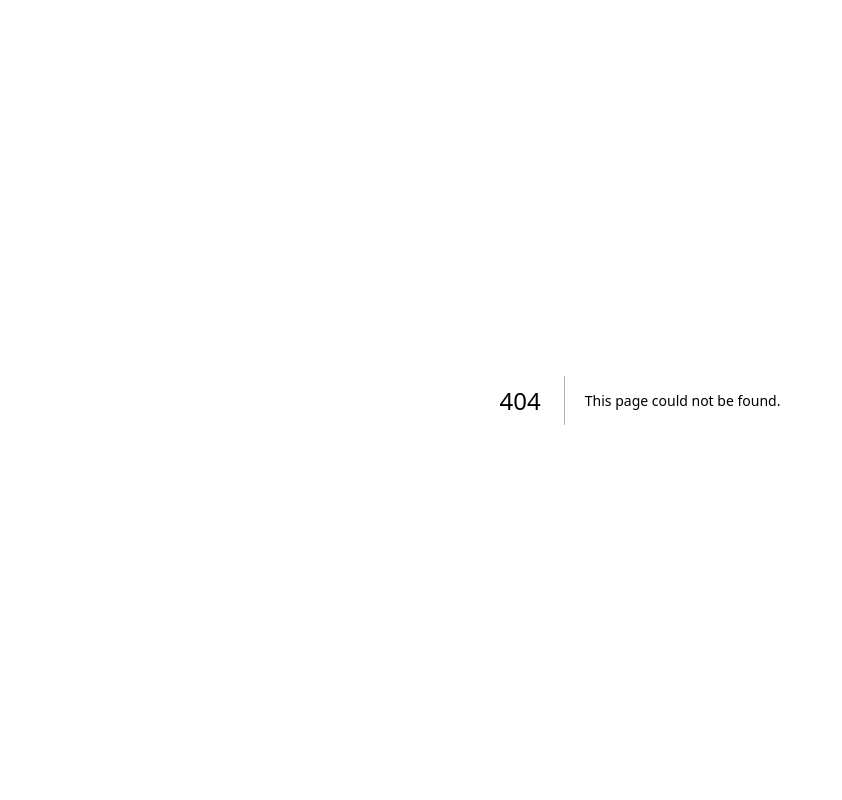
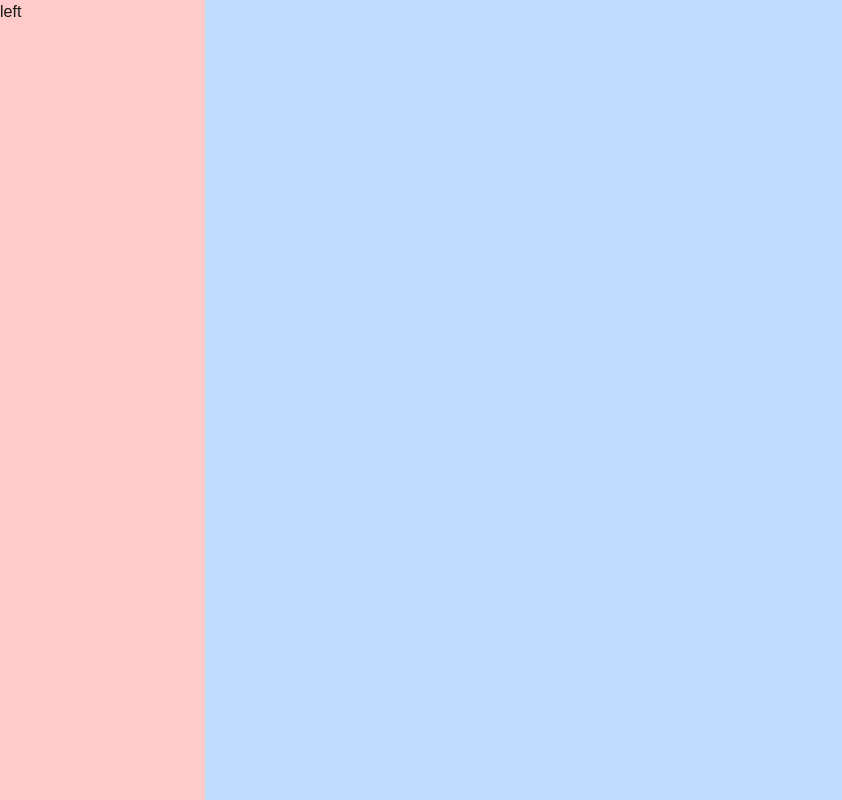
Before and after one commit to SpiceGears/spiceapps, a Next.js app: page /dashboard/project in a window 1280 px wide. Before the commit this address had no page. Shown: the whole page, without its empty margins (0-842 px from the left). Built offline with nearby package versions, Linux system fonts and the light colour scheme.

Commit message:
Created the dashboard route for main site

```diff
--- a/src/app/auth/register/page.tsx
+++ b/src/app/auth/register/page.tsx
@@ -1,6 +1,6 @@
 import Image from "next/image"; // Importing the Image component from Next.js
 
-export default function Login() {
+export default function Register() {
   return (
     // Main container to center the content vertically and horizontally
     <div className="flex flex-col items-center justify-center min-h-screen bg-gray-100">
--- /dev/null
+++ b/src/app/dashboard/layout.tsx
@@ -0,0 +1,12 @@
+export default function DashboardLayout({
+    children,
+}: Readonly<{
+    children: React.ReactNode;
+}>) {
+    return (
+        <div className="h-screen flex">
+            <div className="w-[14%] md:w-[8%] lg:w-[16%] xl:w[14%] bg-red-200">left</div>
+            <div className="w-[86%] md:w-[92%] lg:w-[84%] xl:w[86%] bg-blue-200"></div>
+        </div>
+    );
+}
--- /dev/null
+++ b/src/app/dashboard/project/page.tsx
@@ -0,0 +1,5 @@
+export default function Project() {
+    return (
+        <></>
+    );
+}
```
Also changed, not shown: src/components/Menu.tsx (added), src/components/Navbar.tsx (added).
